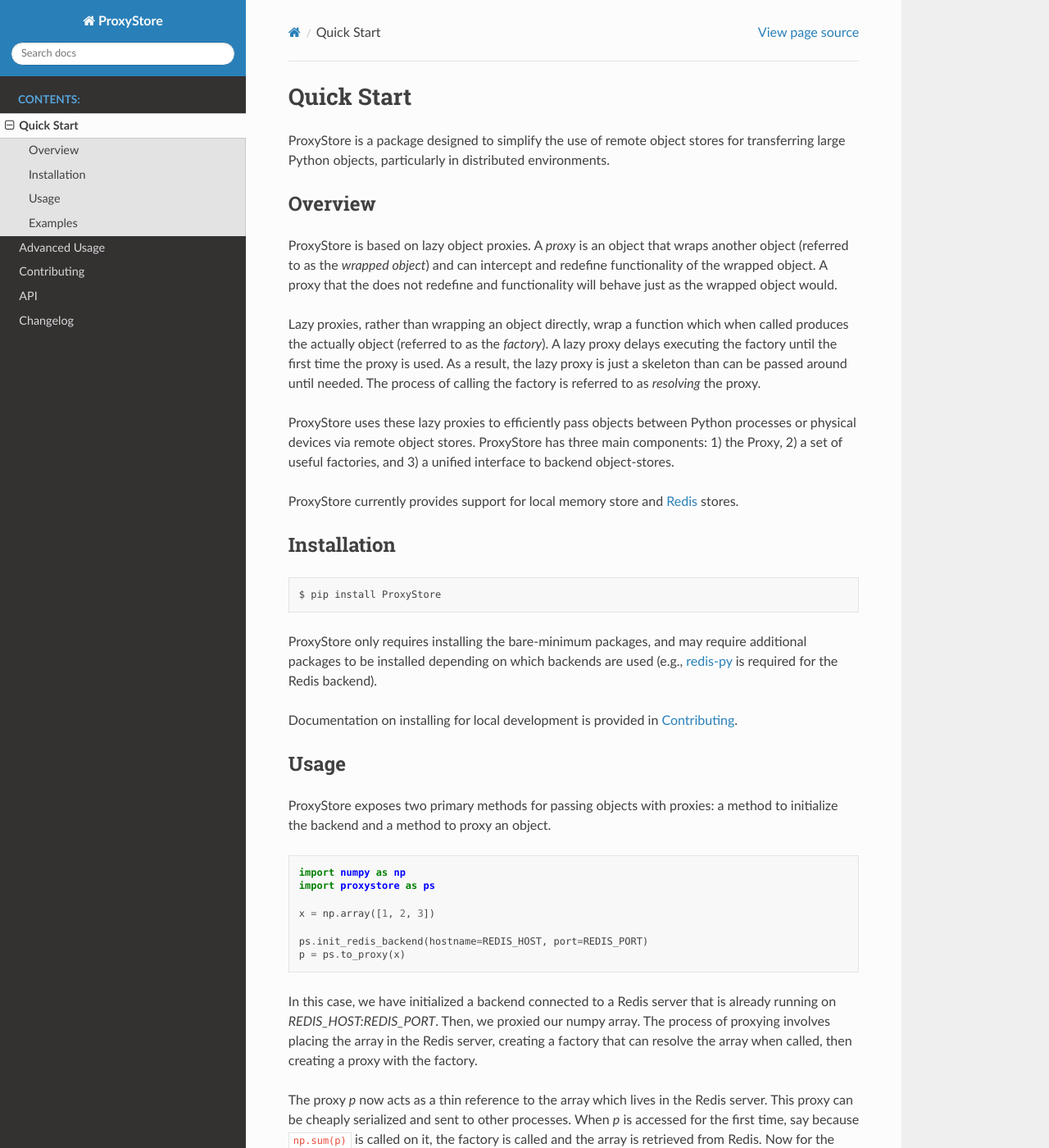
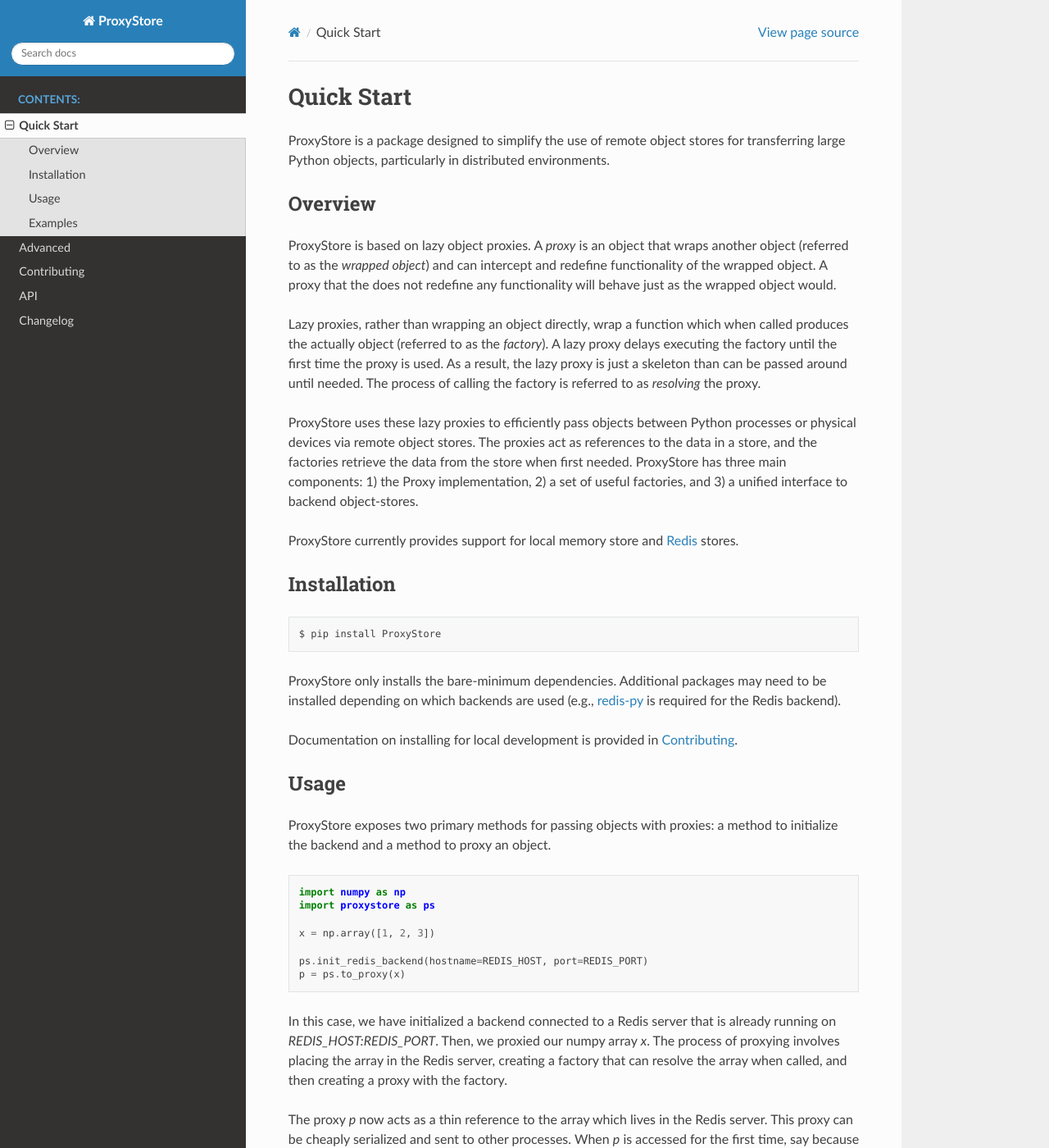
Before and after one commit to proxystore/proxystore, a Sphinx documentation site: the page built from docs/quickstart.rst, in a window 1280 px wide and 1400 px high. Shown: the whole window at 82% size. Built offline with Sphinx 7.4.7 and the Read the Docs theme 2.0.0, drawn with Linux system fonts in a browser that asks for light colours.

Commit message:
Minor doc fixes

```diff
--- a/docs/advanced.rst
+++ b/docs/advanced.rst
@@ -1,5 +1,5 @@
-Advanced Usage
-##############
+Advanced
+########
 
 Proxying
 --------
--- a/docs/quickstart.rst
+++ b/docs/quickstart.rst
@@ -8,7 +8,7 @@ Overview
 
 ProxyStore is based on lazy object proxies.
 A `proxy` is an object that wraps another object (referred to as the `wrapped object`) and can intercept and redefine functionality of the wrapped object.
-A proxy that the does not redefine and functionality will behave just as the wrapped object would.
+A proxy that the does not redefine any functionality will behave just as the wrapped object would.
 
 Lazy proxies, rather than wrapping an object directly, wrap a function which when called produces the actually object (referred to as the `factory`).
 A lazy proxy delays executing the factory until the first time the proxy is used.
@@ -16,7 +16,8 @@ As a result, the lazy proxy is just a skeleton than can be passed around until n
 The process of calling the factory is referred to as `resolving` the proxy.
 
 ProxyStore uses these lazy proxies to efficiently pass objects between Python processes or physical devices via remote object stores.
-ProxyStore has three main components: 1) the Proxy, 2) a set of useful factories, and 3) a unified interface to backend object-stores.
+The proxies act as references to the data in a store, and the factories retrieve the data from the store when first needed.
+ProxyStore has three main components: 1) the Proxy implementation, 2) a set of useful factories, and 3) a unified interface to backend object-stores.
 
 ProxyStore currently provides support for local memory store and `Redis <https://redis.io/>`_ stores.
 
@@ -27,7 +28,8 @@ Installation
 
    $ pip install ProxyStore
 
-ProxyStore only requires installing the bare-minimum packages, and may require additional packages to be installed depending on which backends are used (e.g., `redis-py <https://redis-py.readthedocs.io/en/stable/>`_ is required for the Redis backend).
+ProxyStore only installs the bare-minimum dependencies.
+Additional packages may need to be installed depending on which backends are used (e.g., `redis-py <https://redis-py.readthedocs.io/en/stable/>`_ is required for the Redis backend).
 
 Documentation on installing for local development is provided in :doc:`Contributing <./contributing>`.
 
@@ -61,4 +63,4 @@ See :doc:`Advanced Usage <./advanced>` for more detailed functionality in ProxyS
 Examples
 --------
 
-Examples of integrating ProxyStore into distributed applications built on `FuncX <https://funcx.org/>`_ and `Parsl <https://parsl-project.org/>`_ are `here <https://github.com/gpauloski/ProxyStore/examples>`_.
+Examples of integrating ProxyStore into distributed applications built on `FuncX <https://funcx.org/>`_ and `Parsl <https://parsl-project.org/>`_ are `here <https://github.com/gpauloski/ProxyStore/tree/main/examples>`_.
```
Also changed, not shown: other parts of docs/quickstart.rst (+2 -2 lines), 1 other file.
